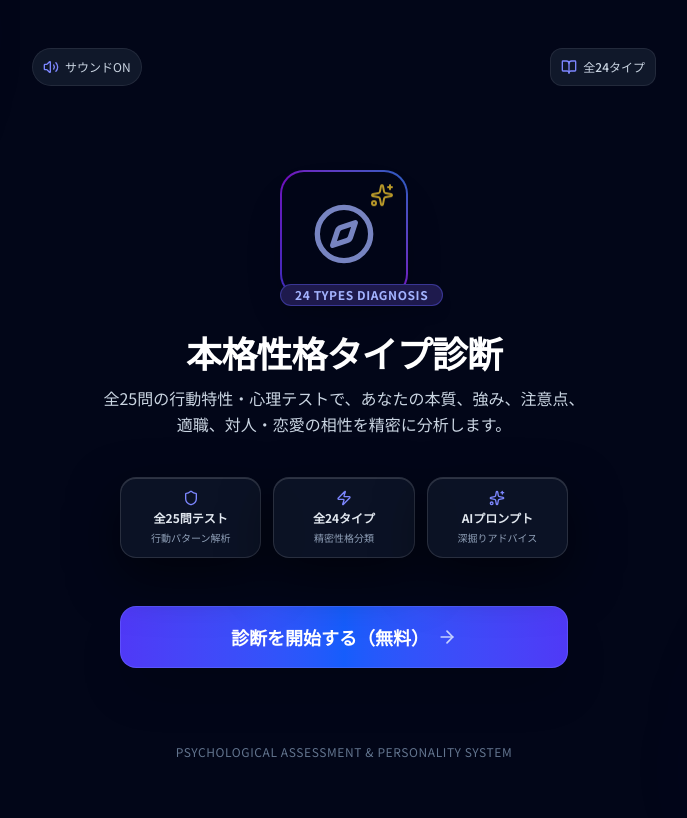
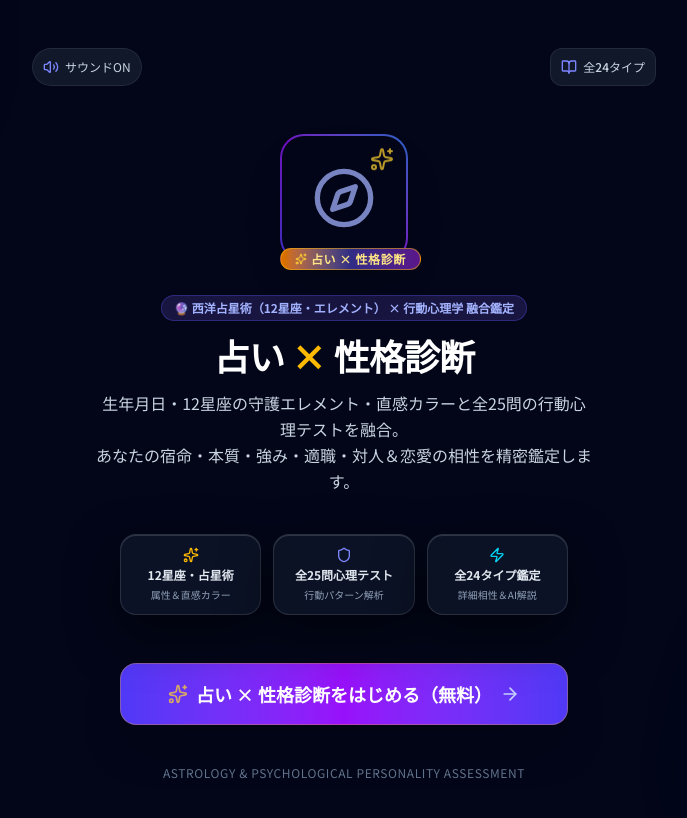
Before and after one commit to kouki-96/inner-type, a React (Vite) app: page / in a window 1280 px wide. Shown: the top 818 px of the page, without its empty margins (296-983 px from the left). Built offline with nearby package versions, Linux system fonts and the light colour scheme.

Commit message:
feat: combine astrology with personality diagnosis
- Update UI to reflect the fusion of western astrology and behavioral psychology.
- Add glossary functionality in ResultScreen.
- Enhance character trait labels with descriptive terminology.

```diff
--- a/src/components/CharacterPortraitCard.tsx
+++ b/src/components/CharacterPortraitCard.tsx
@@ -91,14 +91,36 @@ export const CharacterPortraitCard: React.FC<CharacterPortraitCardProps> = ({
         </div>
 
         {/* Trait Tags */}
-        <div className="flex items-center justify-center gap-2 pt-1 text-[10px] text-slate-300">
-          <span className="px-3 py-1 rounded-lg bg-slate-900/90 border border-slate-700 flex items-center gap-1 font-mono font-bold">
+        <div className="flex flex-wrap items-center justify-center gap-1.5 pt-1 text-[10px] text-slate-300">
+          <span className="px-2.5 py-1 rounded-lg bg-slate-900/90 border border-indigo-500/30 flex items-center gap-1 font-bold">
             <Shield className="w-3 h-3 text-indigo-400" />
-            <span>主軸特性: {personality.primaryTrait.toUpperCase()}</span>
+            <span>主軸: {
+              {
+                leader: 'リーダー (牽引者)',
+                analyst: 'アナリスト (分析者)',
+                creator: 'クリエイター (創作者)',
+                supporter: 'サポーター (支援者)',
+                realist: 'リアリスト (現実派)',
+                idealist: 'アイデアイスト (理想家)',
+                individual: 'インディビジュアル (独自派)',
+                harmonizer: 'ハーモナイザー (調和者)',
+              }[personality.primaryTrait] || personality.primaryTrait
+            }</span>
           </span>
-          <span className="px-3 py-1 rounded-lg bg-slate-900/90 border border-slate-700 flex items-center gap-1 font-mono font-bold">
+          <span className="px-2.5 py-1 rounded-lg bg-slate-900/90 border border-amber-500/30 flex items-center gap-1 font-bold">
             <Zap className="w-3 h-3 text-amber-400" />
-            <span>補助特性: {personality.secondaryTrait.toUpperCase()}</span>
+            <span>補助: {
+              {
+                leader: 'リーダー (牽引者)',
+                analyst: 'アナリスト (分析者)',
+                creator: 'クリエイター (創作者)',
+                supporter: 'サポーター (支援者)',
+                realist: 'リアリスト (現実派)',
+                idealist: 'アイデアイスト (理想家)',
+                individual: 'インディビジュアル (独自派)',
+                harmonizer: 'ハーモナイザー (調和者)',
+              }[personality.secondaryTrait] || personality.secondaryTrait
+            }</span>
           </span>
         </div>
 
--- a/src/components/ResultScreen.tsx
+++ b/src/components/ResultScreen.tsx
@@ -34,11 +34,30 @@ export const ResultScreen: React.FC<ResultScreenProps> = ({
   onRestart,
   onOpenAllTypes,
 }) => {
-  const [activeTab, setActiveTab] = useState<'detail' | 'career' | 'affinity' | 'aiprompt'>('detail');
+  const [activeTab, setActiveTab] = useState<'detail' | 'career' | 'affinity' | 'aiprompt' | 'glossary'>('detail');
   const [copied, setCopied] = useState(false);
 
   const { matchedPersonality, customStatus, profile, zodiac, aiPromptText } = result;
   const affinity = matchedPersonality.affinity;
+
+  // Glossary terms list
+  const GLOSSARY_ITEMS = [
+    { term: 'ストラテジスト', meaning: '【戦略参謀】', desc: '感情に流されず、全体を俯瞰して数歩先の未来を予測し、勝率の高い作戦を組み立てる参謀。', icon: '🦉' },
+    { term: 'ビジョナリー', meaning: '【未来構想家】', desc: 'スケールの大きな夢や未来像（ビジョン）を描き、前向きな熱量で周囲に希望を与える人。', icon: '🦅' },
+    { term: 'ハーモナイザー', meaning: '【調和者】', desc: '場の空気や人間関係のハーモニー（調和）を守り、誰もが安心できる穏やかな居場所を作る人。', icon: '🦌' },
+    { term: 'オーガナイザー', meaning: '【組織整備士】', desc: '散らかったタスクや不透明な仕組みをオーガナイズ（綺麗に整理整頓）する実務家。', icon: '🦫' },
+    { term: 'パイオニア', meaning: '【開拓者】', desc: 'リスクを恐れず、誰も足を踏み入れていない前人未到の領域へ真っ先に進む先駆者。', icon: '🐆' },
+    { term: 'アナリスト', meaning: '【分析者】', desc: '事実やデータに基づいて冷静に物事の裏側や原因を分析（アナライズ）する知性派。', icon: '🦅' },
+    { term: 'プロモーター', meaning: '【発信推進者】', desc: 'アイデアや企画の魅力をプロモート（大々的に宣伝・発信）し、ムーブメントを作る人。', icon: '📣' },
+    { term: 'パーフェクショニスト', meaning: '【完璧追求者】', desc: '妥協を許さず、高い完成度とプロ意識でクオリティを極限まで高める職人。', icon: '🎯' },
+    { term: 'イノベーター', meaning: '【技術革新者】', desc: '従来の常識や枠組みを打破し、革新的なアイデアやイノベーションを起こす創発者。', icon: '🦄' },
+    { term: 'メディエーター', meaning: '【仲裁調停者】', desc: '対立する意見の真ん中に立ち、双方の納得いく着地点を導き出すバランス調整役。', icon: '🕊️' },
+    { term: 'クリエイター', meaning: '【創作者】', desc: '既成概念にとらわれない柔軟な発想と感性でワクワクする新しい価値を創り出す人。', icon: '🦊' },
+    { term: 'サポーター', meaning: '【支援者】', desc: '困っている人や悩んでいる人に寄り添い、足元を温かく支える献身的なパートナー。', icon: '🐬' },
+    { term: 'スペシャリスト', meaning: '【専門探求者】', desc: '流行に左右されず、自分の興味のあるテーマを深く追求して極める探求者。', icon: '🐆' },
+    { term: 'カウンセラー', meaning: '【相談役】', desc: '人の隠れた悩みや微細な感情に耳を傾け、深い包容力で受け止める心の専門家。', icon: '🦢' },
+    { term: '守護エレメント', meaning: '【占星術の4大属性】', desc: '西洋占星術の4大要素（火＝情熱、地＝現実安定、風＝客観知性、水＝情感共感）を指します。', icon: '🔮' },
+  ];
 
   // Trigger celebration confetti on mount
   useEffect(() => {
@@ -185,11 +204,11 @@ export const ResultScreen: React.FC<ResultScreenProps> = ({
         </div>
       </div>
 
-      {/* Tab Switcher (4 Tabs) */}
-      <div className="w-full grid grid-cols-2 sm:grid-cols-4 gap-1 rounded-2xl bg-slate-900/90 p-1.5 border border-slate-800 text-xs font-bold my-2 shadow-lg">
+      {/* Tab Switcher (5 Tabs) */}
+      <div className="w-full grid grid-cols-3 sm:grid-cols-5 gap-1 rounded-2xl bg-slate-900/90 p-1.5 border border-slate-800 text-[11px] sm:text-xs font-bold my-2 shadow-lg">
         <button
           onClick={() => { soundManager.playClick(); setActiveTab('detail'); }}
-          className={`py-2.5 rounded-xl transition-all text-center flex items-center justify-center gap-1 ${
+          className={`py-2 rounded-xl transition-all text-center flex items-center justify-center gap-1 ${
             activeTab === 'detail'
               ? 'bg-indigo-600 text-white shadow-md'
               : 'text-slate-400 hover:text-slate-200'
@@ -201,7 +220,7 @@ export const ResultScreen: React.FC<ResultScreenProps> = ({
 
         <button
           onClick={() => { soundManager.playClick(); setActiveTab('career'); }}
-          className={`py-2.5 rounded-xl transition-all text-center flex items-center justify-center gap-1 ${
+          className={`py-2 rounded-xl transition-all text-center flex items-center justify-center gap-1 ${
             activeTab === 'career'
               ? 'bg-indigo-600 text-white shadow-md'
               : 'text-slate-400 hover:text-slate-200'
@@ -213,32 +232,56 @@ export const ResultScreen: React.FC<ResultScreenProps> = ({
 
         <button
           onClick={() => { soundManager.playClick(); setActiveTab('affinity'); }}
-          className={`py-2.5 rounded-xl transition-all text-center flex items-center justify-center gap-1 ${
+          className={`py-2 rounded-xl transition-all text-center flex items-center justify-center gap-1 ${
             activeTab === 'affinity'
               ? 'bg-indigo-600 text-white shadow-md font-extrabold'
               : 'text-slate-400 hover:text-slate-200'
           }`}
         >
           <Users className="w-3.5 h-3.5" />
-          <span>詳細相性診断</span>
+          <span>詳細相性</span>
+        </button>
+
+        <button
+          onClick={() => { soundManager.playClick(); setActiveTab('glossary'); }}
+          className={`py-2 rounded-xl transition-all text-center flex items-center justify-center gap-1 ${
+            activeTab === 'glossary'
+              ? 'bg-gradient-to-r from-purple-600 to-indigo-600 text-white shadow-md font-extrabold'
+              : 'text-slate-400 hover:text-slate-200'
+          }`}
+        >
+          <BookOpen className="w-3.5 h-3.5 text-amber-300" />
+          <span>用語解説</span>
         </button>
 
         <button
           onClick={() => { soundManager.playClick(); setActiveTab('aiprompt'); }}
-          className={`py-2.5 rounded-xl transition-all text-center flex items-center justify-center gap-1 ${
+          className={`py-2 rounded-xl transition-all text-center flex items-center justify-center gap-1 col-span-2 sm:col-span-1 ${
             activeTab === 'aiprompt'
               ? 'bg-indigo-600 text-white shadow-md'
               : 'text-slate-400 hover:text-slate-200'
           }`}
         >
           <Sparkles className="w-3.5 h-3.5 text-amber-300" />
-          <span>AIプロンプト</span>
+          <span>AI分析</span>
         </button>
       </div>
 
       {/* TAB 1: OVERVIEW & STRENGTHS */}
       {activeTab === 'detail' && (
         <div className="w-full space-y-4 animate-fade-in text-xs sm:text-sm my-2">
+          {/* Quick Glossary Guide Banner */}
+          <div
+            onClick={() => { soundManager.playClick(); setActiveTab('glossary'); }}
+            className="w-full glass-card rounded-2xl p-3 px-4 border border-purple-500/30 bg-purple-950/20 flex items-center justify-between text-xs text-purple-200 cursor-pointer hover:border-purple-400/60 transition-all shadow-md group"
+          >
+            <div className="flex items-center gap-2 font-medium">
+              <BookOpen className="w-4 h-4 text-amber-300 shrink-0 group-hover:scale-110 transition-transform" />
+              <span>カタカナ称号や用語の意味はこちら 【🔮 用語解説ガイド】</span>
+            </div>
+            <ArrowRight className="w-4 h-4 text-purple-300 group-hover:translate-x-1 transition-transform shrink-0" />
+          </div>
+
           {/* Overview */}
           <div className="glass-card rounded-2xl p-5 border border-white/10 space-y-2">
             <h3 className="font-bold text-indigo-300 flex items-center gap-2 text-sm border-b border-white/10 pb-2">
@@ -444,7 +487,45 @@ export const ResultScreen: React.FC<ResultScreenProps> = ({
         </div>
       )}
 
-      {/* TAB 4: SELF PROFILE AI PROMPT ("私について") */}
+      {/* TAB 4: GLOSSARY (占い＆カタカナ用語解説) */}
+      {activeTab === 'glossary' && (
+        <div className="w-full space-y-3 animate-fade-in text-xs sm:text-sm my-2">
+          <div className="glass-card rounded-2xl p-4 sm:p-5 border border-purple-500/40 bg-purple-950/20 space-y-3 shadow-xl">
+            <div className="flex items-center justify-between border-b border-purple-500/30 pb-2">
+              <div className="flex items-center gap-2 text-purple-300 font-bold text-sm sm:text-base">
+                <BookOpen className="w-4 h-4 text-amber-300" />
+                <span>🔮 占い・カタカナ用語解説ガイド</span>
+              </div>
+              <span className="text-[10px] bg-indigo-950 text-indigo-300 font-mono px-2.5 py-0.5 rounded-full border border-indigo-500/40">
+                GLOSSARY
+              </span>
+            </div>
+
+            <p className="text-slate-300 leading-relaxed text-xs">
+              診断結果に出てくるカタカナのタイプ名や用語の和訳・日本語解説一覧です。用語の意味をチェックして理解を深めましょう。
+            </p>
+
+            <div className="grid grid-cols-1 sm:grid-cols-2 gap-2.5 pt-1">
+              {GLOSSARY_ITEMS.map((item, idx) => (
+                <div key={idx} className="p-3 bg-slate-950/80 rounded-xl border border-white/10 space-y-1 hover:border-indigo-400/50 transition-all">
+                  <div className="flex items-center justify-between">
+                    <span className="font-bold text-white text-xs sm:text-sm flex items-center gap-1.5">
+                      <span>{item.icon}</span>
+                      <span>{item.term}</span>
+                    </span>
+                    <span className="text-[10px] text-amber-300 font-bold bg-amber-950/80 px-2 py-0.5 rounded-md border border-amber-500/30">
+                      {item.meaning}
+                    </span>
+                  </div>
+                  <p className="text-[11px] text-slate-300 leading-relaxed pt-0.5">{item.desc}</p>
+                </div>
+              ))}
+            </div>
+          </div>
+        </div>
+      )}
+
+      {/* TAB 5: SELF PROFILE AI PROMPT ("私について") */}
       {activeTab === 'aiprompt' && (
         <div className="w-full space-y-4 animate-fade-in text-xs sm:text-sm my-2">
           <div className="glass-card rounded-2xl p-5 border border-amber-500/30 bg-amber-950/20 space-y-3">
--- a/src/components/TopScreen.tsx
+++ b/src/components/TopScreen.tsx
@@ -64,37 +64,42 @@ export const TopScreen: React.FC<TopScreenProps> = ({
               <Sparkles className="w-5 h-5 sm:w-6 sm:h-6 text-amber-300 absolute top-3 right-3 animate-bounce" />
             </div>
           </div>
-          <div className="absolute -bottom-2 bg-indigo-950 border border-indigo-500/40 text-indigo-300 text-[10px] sm:text-xs font-bold px-3.5 py-0.5 rounded-full shadow-lg tracking-wider whitespace-nowrap">
-            24 TYPES DIAGNOSIS
+          <div className="absolute -bottom-2 bg-gradient-to-r from-amber-600 via-indigo-900 to-purple-900 border border-amber-400/50 text-amber-200 text-[10px] sm:text-xs font-bold px-3.5 py-0.5 rounded-full shadow-lg tracking-wider whitespace-nowrap flex items-center gap-1">
+            <Sparkles className="w-3 h-3 text-amber-300" />
+            <span>占い × 性格診断</span>
           </div>
         </div>
 
         {/* Title */}
-        <div className="space-y-2.5 max-w-lg px-2">
-          <h1 className="text-2xl sm:text-4xl font-black text-white tracking-tight leading-tight">
-            本格性格タイプ診断
+        <div className="space-y-3 max-w-lg px-2">
+          <div className="inline-block px-3 py-1 rounded-full bg-indigo-950/80 border border-indigo-500/30 text-indigo-300 text-[11px] sm:text-xs font-semibold">
+            🔮 西洋占星術（12星座・エレメント） × 行動心理学 融合鑑定
+          </div>
+          <h1 className="text-3xl sm:text-4xl font-black text-white tracking-tight leading-tight">
+            占い <span className="text-amber-400">×</span> 性格診断
           </h1>
           <p className="text-xs sm:text-base text-slate-300 font-normal leading-relaxed">
-            全25問の行動特性・心理テストで、あなたの本質、強み、注意点、適職、対人・恋愛の相性を精密に分析します。
+            生年月日・12星座の守護エレメント・直感カラーと全25問の行動心理テストを融合。<br className="hidden sm:inline" />
+            あなたの宿命・本質・強み・適職・対人＆恋愛の相性を精密鑑定します。
           </p>
         </div>
 
         {/* Features Pills */}
         <div className="grid grid-cols-3 gap-2 sm:gap-3 w-full max-w-md pt-1 sm:pt-2">
-          <div className="glass-panel p-2.5 sm:p-3 rounded-2xl text-center border border-white/5 space-y-1">
+          <div className="glass-panel p-2.5 sm:p-3 rounded-2xl text-center border border-white/10 space-y-1">
+            <Sparkles className="w-4 h-4 text-amber-400 mx-auto" />
+            <div className="text-[11px] sm:text-xs font-bold text-slate-200">12星座・占星術</div>
+            <div className="text-[10px] text-slate-400">属性＆直感カラー</div>
+          </div>
+          <div className="glass-panel p-2.5 sm:p-3 rounded-2xl text-center border border-white/10 space-y-1">
             <Shield className="w-4 h-4 text-indigo-400 mx-auto" />
-            <div className="text-[11px] sm:text-xs font-bold text-slate-200">全25問テスト</div>
+            <div className="text-[11px] sm:text-xs font-bold text-slate-200">全25問心理テスト</div>
             <div className="text-[10px] text-slate-400">行動パターン解析</div>
           </div>
-          <div className="glass-panel p-2.5 sm:p-3 rounded-2xl text-center border border-white/5 space-y-1">
-            <Zap className="w-4 h-4 text-indigo-400 mx-auto" />
-            <div className="text-[11px] sm:text-xs font-bold text-slate-200">全24タイプ</div>
-            <div className="text-[10px] text-slate-400">精密性格分類</div>
-          </div>
-          <div className="glass-panel p-2.5 sm:p-3 rounded-2xl text-center border border-white/5 space-y-1">
-            <Sparkles className="w-4 h-4 text-indigo-400 mx-auto" />
-            <div className="text-[11px] sm:text-xs font-bold text-slate-200">AIプロンプト</div>
-            <div className="text-[10px] text-slate-400">深掘りアドバイス</div>
+          <div className="glass-panel p-2.5 sm:p-3 rounded-2xl text-center border border-white/10 space-y-1">
+            <Zap className="w-4 h-4 text-cyan-400 mx-auto" />
+            <div className="text-[11px] sm:text-xs font-bold text-slate-200">全24タイプ鑑定</div>
+            <div className="text-[10px] text-slate-400">詳細相性＆AI解説</div>
           </div>
         </div>
 
@@ -102,9 +107,10 @@ export const TopScreen: React.FC<TopScreenProps> = ({
         <div className="w-full max-w-md pt-2 sm:pt-4">
           <button
             onClick={() => { soundManager.playClick(); onStart(); }}
-            className="w-full py-4 px-6 rounded-2xl bg-gradient-to-r from-indigo-600 via-blue-600 to-indigo-600 text-white font-bold text-base sm:text-lg shadow-2xl hover:scale-[1.01] active:scale-[0.99] transition-all flex items-center justify-center gap-2 group border border-indigo-400/30 min-h-[52px]"
+            className="w-full py-4 px-6 rounded-2xl bg-gradient-to-r from-indigo-600 via-purple-600 to-indigo-600 text-white font-bold text-base sm:text-lg shadow-2xl hover:scale-[1.01] active:scale-[0.99] transition-all flex items-center justify-center gap-2 group border border-amber-400/30 min-h-[52px]"
           >
-            <span>診断を開始する（無料）</span>
+            <Sparkles className="w-5 h-5 text-amber-300 animate-pulse" />
+            <span>占い × 性格診断をはじめる（無料）</span>
             <ArrowRight className="w-5 h-5 text-indigo-200 group-hover:translate-x-1 transition-transform" />
           </button>
         </div>
@@ -112,7 +118,7 @@ export const TopScreen: React.FC<TopScreenProps> = ({
 
       {/* Footer */}
       <div className="text-[10px] sm:text-xs text-slate-500 font-normal tracking-wider">
-        PSYCHOLOGICAL ASSESSMENT & PERSONALITY SYSTEM
+        ASTROLOGY & PSYCHOLOGICAL PERSONALITY ASSESSMENT
       </div>
     </div>
   );
```
